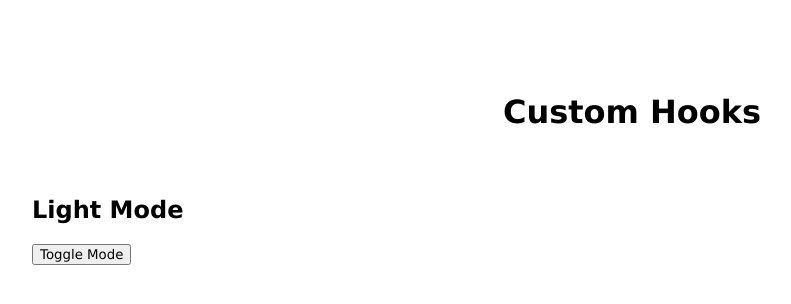
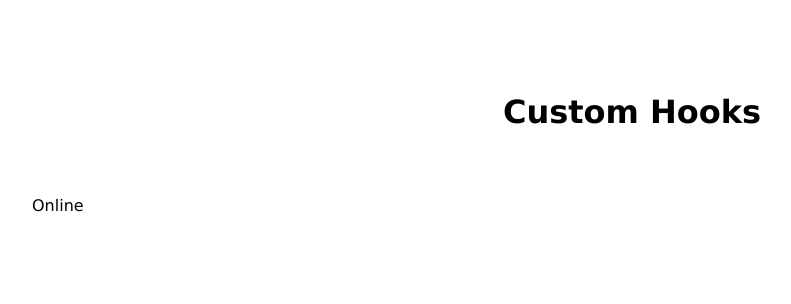
Before and after one commit to maizer12/react-hooks, a React (Vite) app: page / in a window 1280 px wide. Shown: the top 304 px of the page, without its empty margins (8-799 px from the left). Built offline with nearby package versions, Linux system fonts and the light colour scheme.

Commit message:
useNetworkStatus

```diff
--- a/src/App.jsx
+++ b/src/App.jsx
@@ -1,13 +1,12 @@
-import { useDarkMode } from './hooks/useDarkMode';
+import { useNetworkStatus } from './hooks/useNetworkStatus';
 
 function App() {
-	const [dark, setDark] = useDarkMode();
+	const isOnline = useNetworkStatus();
 
 	return (
 		<div className='main'>
 			<h1 className='title'>Custom Hooks</h1>
-			<h2>{dark ? 'Dark Mode' : 'Light Mode'}</h2>
-			<button onClick={() => setDark(prev => !prev)}>Toggle Mode</button>
+			<p>{isOnline ? 'Online' : 'Offline'}</p>
 		</div>
 	);
 }
--- /dev/null
+++ b/src/hooks/useNetworkStatus.js
@@ -0,0 +1,20 @@
+import { useState, useEffect } from 'react';
+
+export const useNetworkStatus = () => {
+	const [isOnline, setIsOnline] = useState(navigator.onLine);
+
+	useEffect(() => {
+		const handleOnline = () => setIsOnline(true);
+		const handleOffline = () => setIsOnline(false);
+
+		window.addEventListener('online', handleOnline);
+		window.addEventListener('offline', handleOffline);
+
+		return () => {
+			window.removeEventListener('online', handleOnline);
+			window.removeEventListener('offline', handleOffline);
+		};
+	}, []);
+
+	return isOnline;
+};
```
